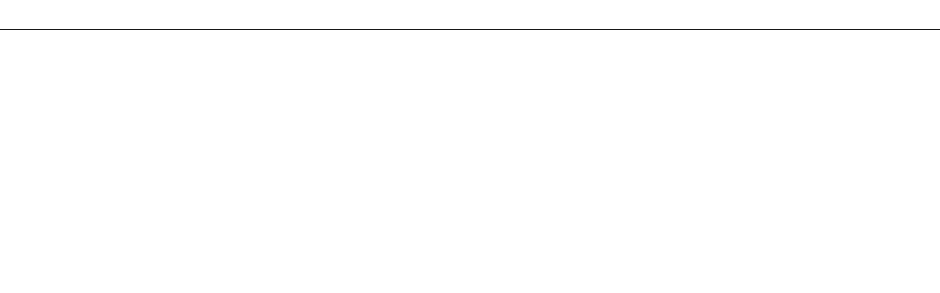
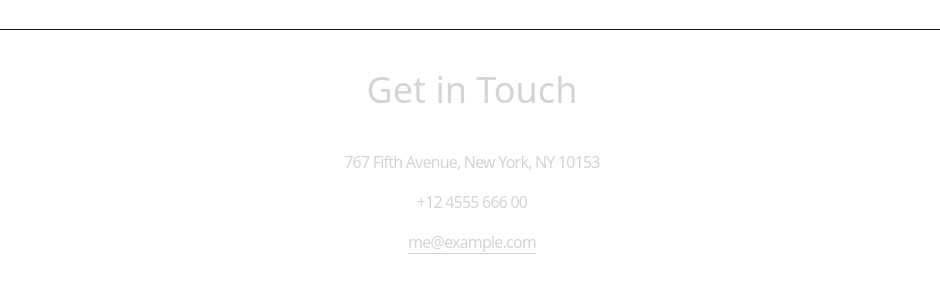
Before and after one commit to pranaychinde936/portfolio, a React (Vite) app: page / in a window 1280 px wide. Shown: the part 3758-4051 px from the top of the page, without its empty margins (168-1108 px from the left). Before the commit the page ends 3788 px from the top, so only its background shows below. Built offline with nearby package versions, Linux system fonts and the light colour scheme.

Commit message:
add contact

```diff
--- a/src/App.jsx
+++ b/src/App.jsx
@@ -5,6 +5,7 @@ import About from './components/About';
 import Technologies from './components/Technologies';
 import Experience from './components/Experience';
 import Projects from './components/Projects';
+import Contact from './components/Contact';
 
 function App() {
   return (
@@ -19,6 +20,7 @@ function App() {
         <Technologies />
         <Experience />
         <Projects />
+        <Contact />
       </div>
     </div>
   )
--- /dev/null
+++ b/src/components/Contact.jsx
@@ -0,0 +1,17 @@
+import React from "react";
+import { CONTACT } from './../constants/index';
+
+const Contact = () => {
+  return (
+    <div className="border-b border-neutral-900 pb-20">
+      <h2 className="my-10 text-center text-4xl">Get in Touch</h2>
+      <div className="text-center tracking-tighter">
+        <p className="my-4">{CONTACT.address}</p>
+        <p className="my-4">{CONTACT.phoneNo}</p>
+        <a href="#" className="border-b">{CONTACT.email}</a>
+      </div>
+    </div>
+  );
+};
+
+export default Contact;
```
